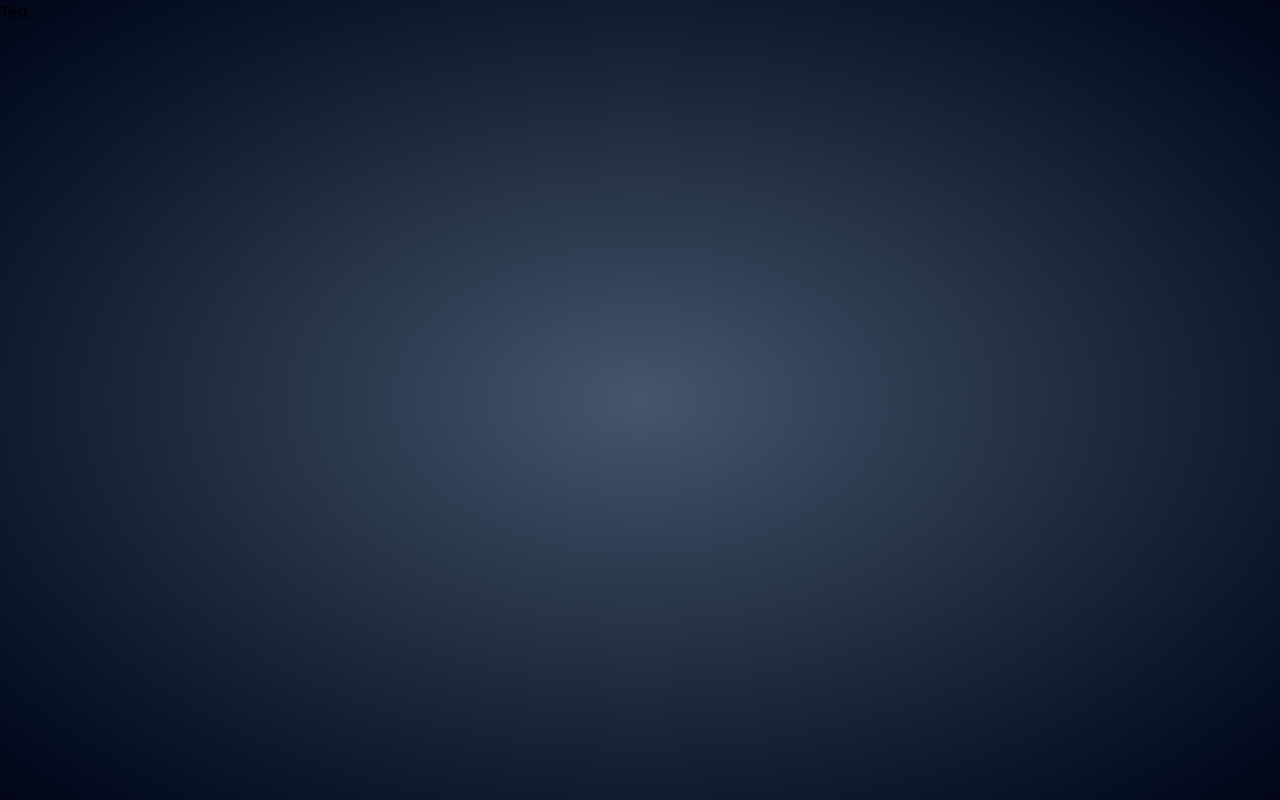
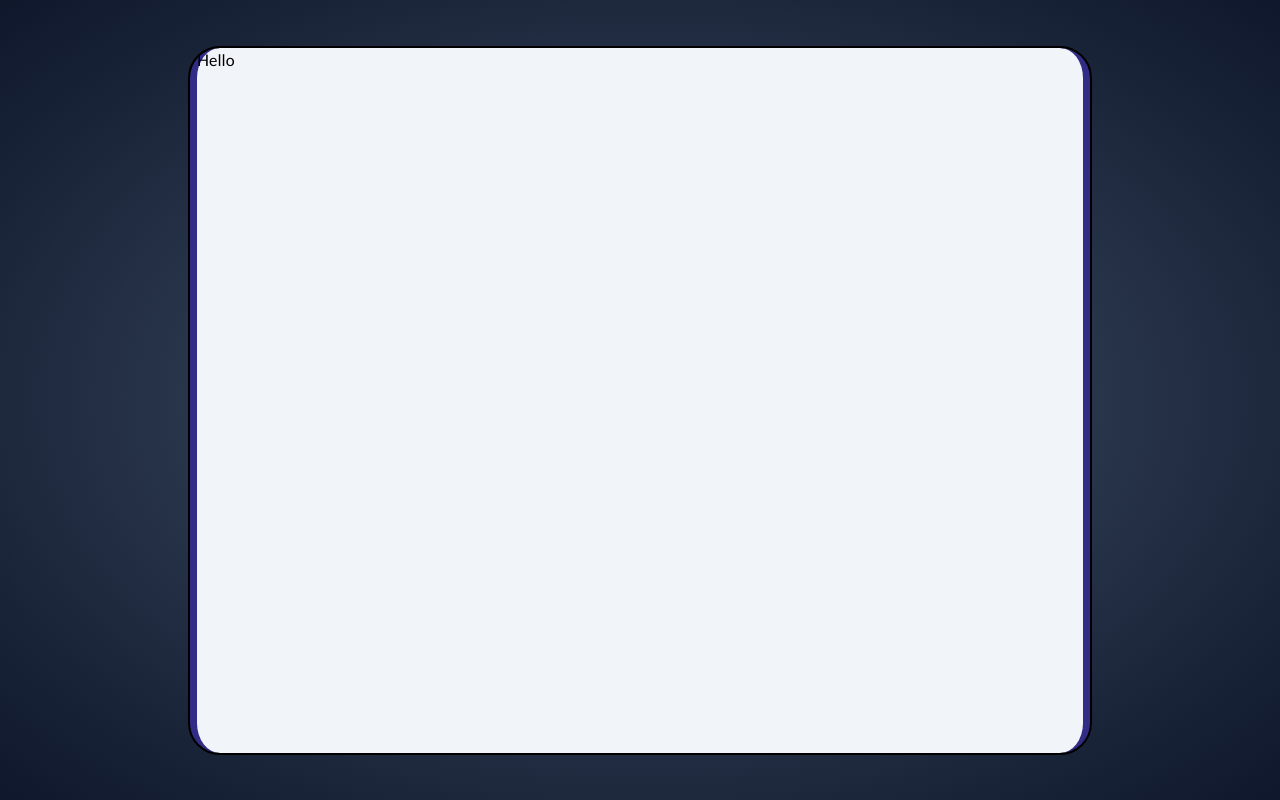
Before and after one commit to ndamatta/ndamatta, a Next.js app: page / in a window 1280 px wide. Built offline with nearby package versions, Linux system fonts and the light colour scheme; a web font is replaced by a local one.

Commit message:
create card layout, colors and stroke

```diff
--- a/app/page.tsx
+++ b/app/page.tsx
@@ -2,8 +2,10 @@ import Image from "next/image";
 
 export default function HomePage() {
   return (
-    <div className="bg-radial from-slate-600 to-slate-950 absolute h-full w-full items-center">
-      <h1>Test</h1>
+    <div className="bg-radial absolute h-full w-full flex items-center justify-center from-slate-600 to-slate-900 ">
+      <div className="bg-slate-100 w-[900px] h-[705px] rounded-[30px] border-x-7 border-indigo-900 outline-2 outline-offset-0 outline-slate-indigo-950">
+        <h1>Hello</h1>
+      </div>
     </div>
   );
 }
```
